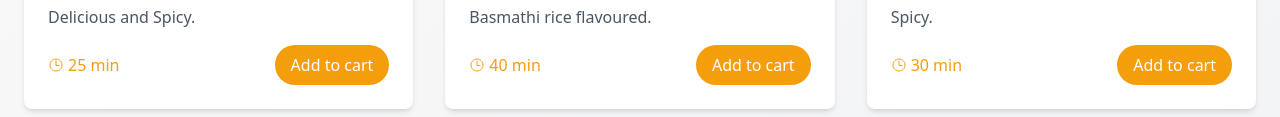
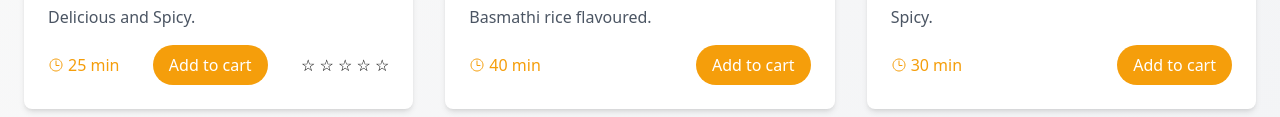
Before and after one commit to ARUN2952/Arun-food-wesite, a plain HTML site: page index.html in a window 1280 px wide. Shown: the part 835-952 px from the top of the page. Drawn offline with nearby package versions, Linux system fonts and the light colour scheme.

Commit message:
Update index.html

```diff
--- a/index.html
+++ b/index.html
@@ -83,6 +83,13 @@
               <button class="text-white bg-amber-500 hover:bg-amber-600 px-4 py-2 rounded-full transition">
                 Add to cart
               </button>
+              <div class="star-rating" data-rating="0">
+                  <span class="star" data-value="1">☆</span>
+                  <span class="star" data-value="2">☆</span>
+                  <span class="star" data-value="3">☆</span>
+                  <span class="star" data-value="4">☆</span>
+                  <span class="star" data-value="5">☆</span>
+              </div>
             </div>
           </div>
         </div>
```
